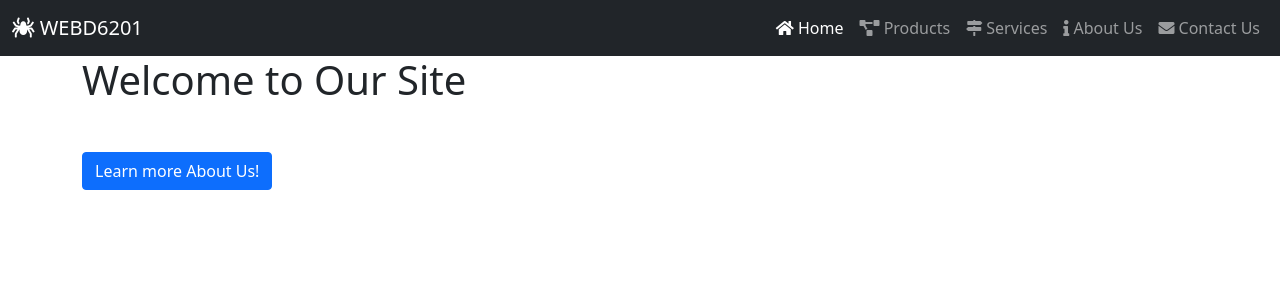
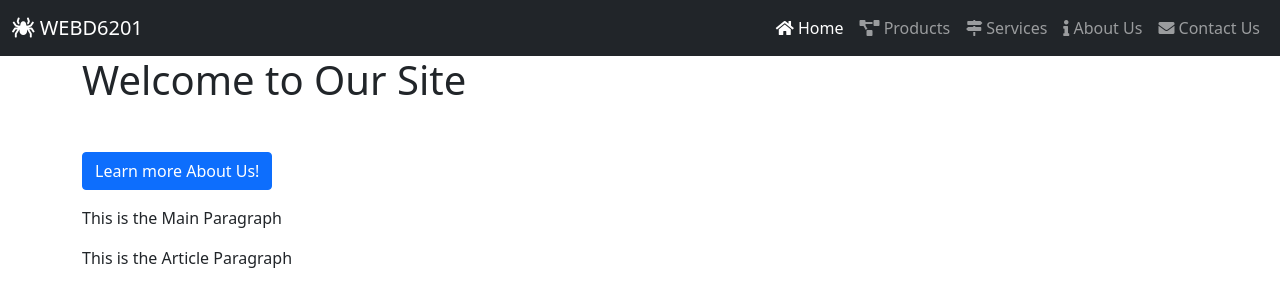
Before and after one commit to rohailshah/rohailshah.github.io, a website: page index.html in a window 1280 px wide. Drawn offline with nearby package versions, Linux system fonts and the light colour scheme.

Commit message:
updated Live site for ICE-2

```diff
--- a/Scripts/app.js
+++ b/Scripts/app.js
@@ -12,6 +12,43 @@
             // redirect to about page
             location.href = "about.html";
         });
+
+        // Step 1 get a reference to an entry point(s) (insertion point / deletion point)
+        let MainContent = document.getElementsByTagName("main")[0];
+        let DocumentBody = document.body;
+
+        // Step 2 create an element(s) to insert
+        let MainParagraph = document.createElement("p");
+        let Article = document.createElement("article");
+        let ArticleParagraph = `<p id="ArticleParagraph" class="mt-3">This is the Article Paragraph</p>`;
+
+        // Step 3 configure new element
+        MainParagraph.setAttribute("id", "MainParagraph");
+        MainParagraph.setAttribute("class", "mt-3");
+        MainParagraph.textContent = "This is the Main Paragraph";
+        Article.setAttribute("class", "container");
+
+        // Step 4 add / insert new element
+        MainContent.appendChild(MainParagraph);
+        Article.innerHTML = ArticleParagraph;
+        DocumentBody.appendChild(Article);
+
+
+        // Deletion example
+        //document.getElementById("ArticleParagraph").remove();
+
+        // Insert Before example
+        // let NewH1 = document.createElement("h1");
+        // NewH1.setAttribute("class", "display-1");
+        // NewH1.textContent = "Hello, World!";
+        // MainContent.before(NewH1);
+
+
+
+
+
+
+
     }
 
     // named function
--- a/index.html
+++ b/index.html
@@ -41,11 +41,10 @@
           </nav>
     </header>
 
-    <div class="container">
+    <main class="container">
         <h1 class="mb-5">Welcome to Our Site</h1>
         <button id="AboutUsButton" class="btn btn-primary">Learn more About Us!</button>
-    </div>
-
+    </main>
 
     <!-- Scripting Section -->
     <script src="./node_modules/jquery/dist/jquery.min.js"></script>
```
